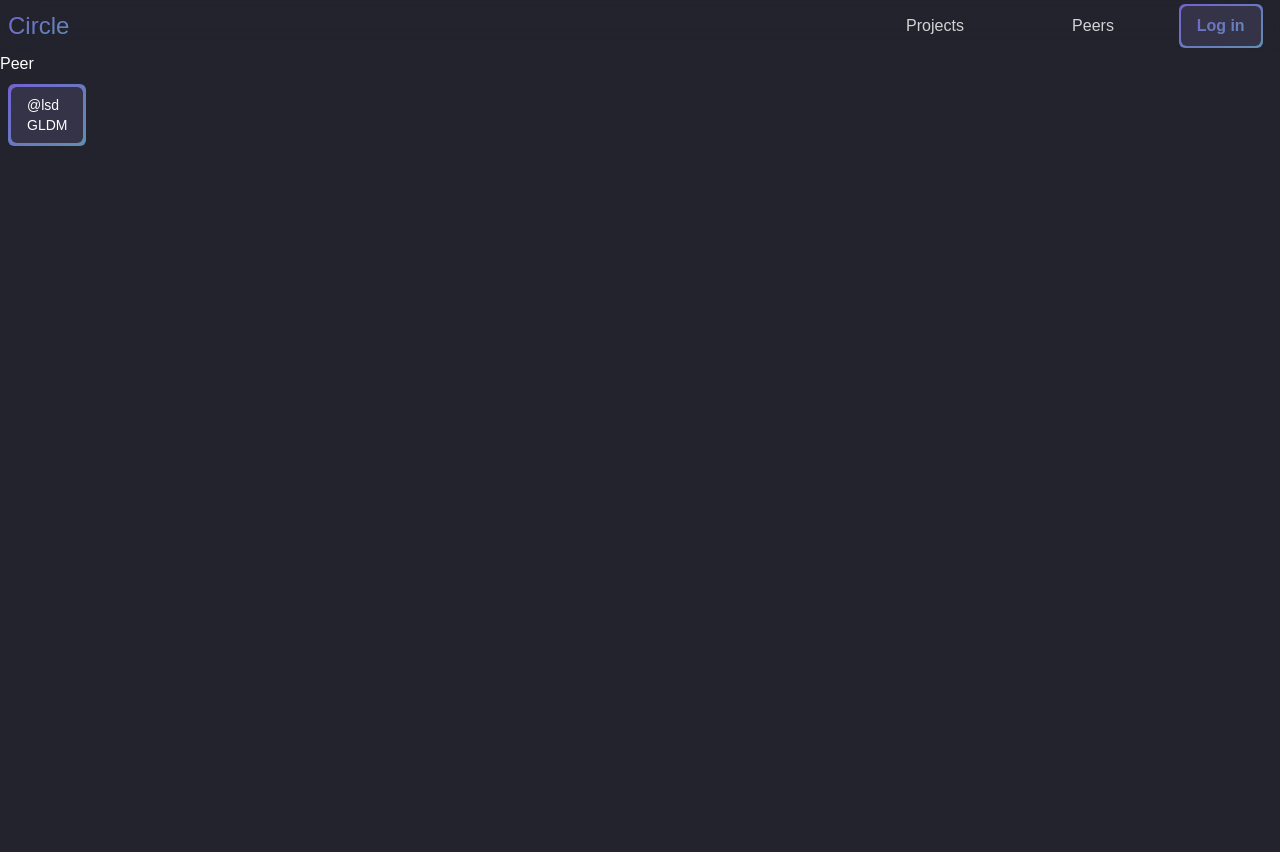
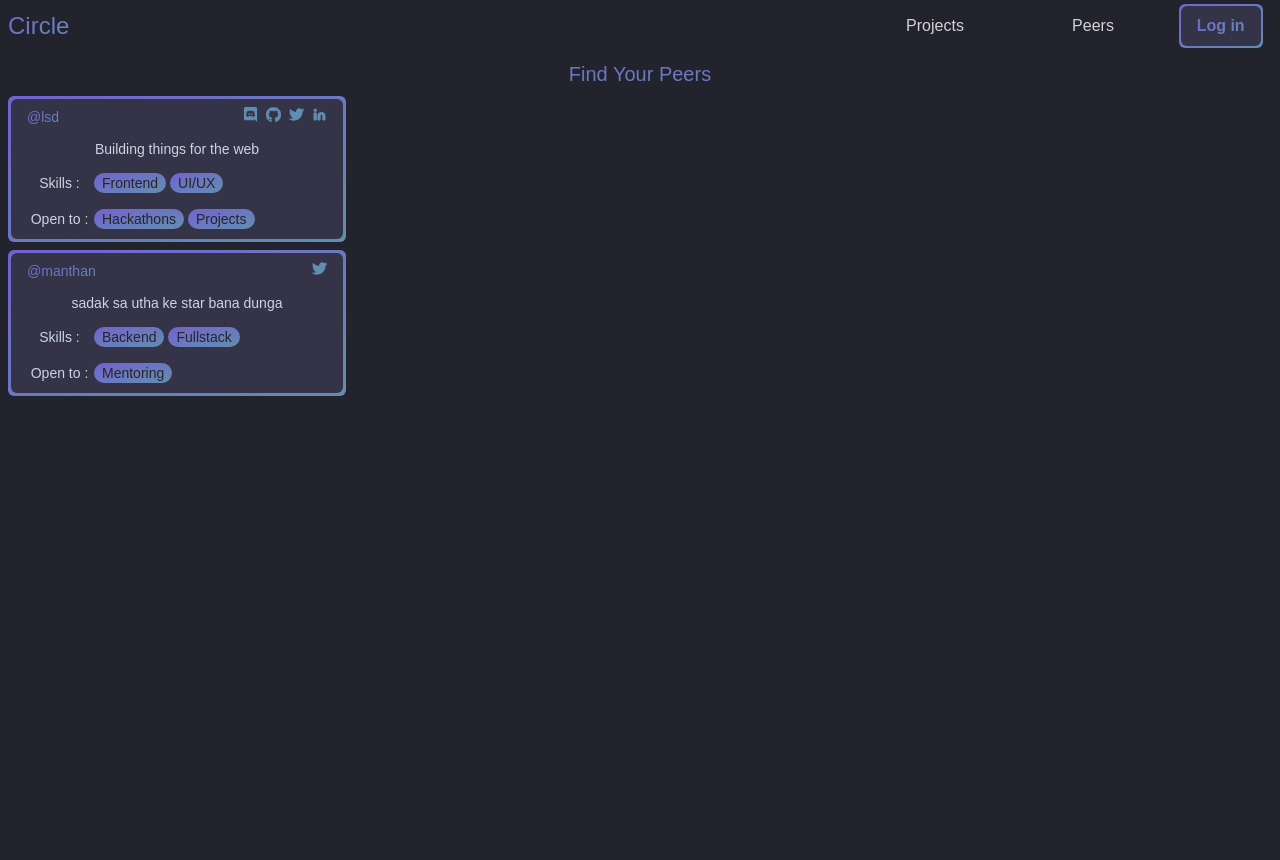
Before and after one commit to your-circle/circle-frontend, a Next.js app: page /peers in a window 1280 px wide. Built offline with nearby package versions, Linux system fonts and the light colour scheme.

Commit message:
Feat: Peer card

```diff
--- a/components/peerCard/PeerCard.tsx
+++ b/components/peerCard/PeerCard.tsx
@@ -1,15 +1,108 @@
 import Card from "../../shared/components/Card";
+import { PeerDetailsType } from "../../shared/schemas/peerDetails.schema";
+import Image from "next/image";
 
-const PeerCard: React.FC = () => {
+type PeerCardProp = {
+  data: PeerDetailsType;
+};
+const PeerCard: React.FC<PeerCardProp> = ({ data }) => {
   return (
     <Card>
-      <div className="text-sm font-normal">
-        <div className="">@lsd</div>
-        <div className="">
-          <span>G</span>
-          <span>L</span>
-          <span>D</span>
-          <span>M</span>
+      <div className="text-sm font-normal flex flex-col items-start justify-around w-[300px] space-y-3 cursor-default">
+        <div className="flex justify-between items-start w-full">
+          <h2 className="text-main-gradient">@{data.userName}</h2>
+          <div className="flex  justify-between space-x-2">
+            {data.socials.discord ? (
+              <a href={`https://discordapp.com/users/`} target="_blank">
+                <Image
+                  className="cursor-pointer"
+                  src="/images/socials/discord.svg"
+                  layout="fixed"
+                  height="15"
+                  width="15"
+                />
+              </a>
+            ) : (
+              ""
+            )}
+            {data.socials.github ? (
+              <a
+                href={`https://www.github.com/${data.socials.github}`}
+                target="_blank"
+              >
+                <Image
+                  className="cursor-pointer"
+                  src="/images/socials/github.svg"
+                  layout="fixed"
+                  height="15"
+                  width="15"
+                />
+              </a>
+            ) : (
+              ""
+            )}
+            {data.socials.twitter ? (
+              <a
+                href={`https://www.twitter.com/${data.socials.twitter}`}
+                target="_blank"
+              >
+                <Image
+                  className="cursor-pointer"
+                  src="/images/socials/twitter.svg"
+                  layout="fixed"
+                  height="15"
+                  width="15"
+                />
+              </a>
+            ) : (
+              ""
+            )}
+            {data.socials.linkedin ? (
+              <a
+                href={`https://www.linkedin.com/${data.socials.linkedin}`}
+                target="_blank"
+              >
+                <Image
+                  className="cursor-pointer"
+                  src="/images/socials/linkedin.svg"
+                  layout="fixed"
+                  height="15"
+                  width="15"
+                />
+              </a>
+            ) : (
+              ""
+            )}
+          </div>
+        </div>
+        <h3 className="mx-auto text-slate-300">{data.about}</h3>
+        <div className="flex items-center">
+          <h4 className="w-[65px] text-center font-light text-slate-300">
+            Skills :
+          </h4>
+          <div className="flex flex-wrap items-center justify-center">
+            {data.skills.map((skill) => {
+              return (
+                <span className="px-2 m-0.5 rounded-full font-extralight bg-gradient text-neutral-800">
+                  {skill}
+                </span>
+              );
+            })}
+          </div>
+        </div>
+        <div className="flex items-center">
+          <h4 className="w-[65px] text-center font-light text-slate-300">
+            Open to :
+          </h4>
+          <div className="flex flex-wrap items-center justify-center">
+            {data.openTo.map((item) => {
+              return (
+                <span className="px-2 m-0.5 rounded-full font-extralight bg-gradient text-neutral-800">
+                  {item}
+                </span>
+              );
+            })}
+          </div>
         </div>
       </div>
     </Card>
--- a/pages/peers.tsx
+++ b/pages/peers.tsx
@@ -1,16 +1,44 @@
 import { useState } from "react";
 import type { NextPage } from "next";
 import PeerCard from "../components/peerCard";
+import { PeerDetailsType } from "../shared/schemas/peerDetails.schema";
 
 const Peer: NextPage = () => {
-  const [PeerData, setPeerdata] = useState(["a"]);
+  const testProp: PeerDetailsType = {
+    userName: "lsd",
+    about: "Building things for the web",
+    socials: {
+      discord: "lsd#5801",
+      linkedin: "in/lakshya-dhariwal/",
+      twitter: "Lakshya_OnALoop",
+      github: "lakshya-dhariwal",
+    },
+    skills: ["Frontend", "UI/UX"],
+    openTo: ["Hackathons", "Projects"],
+  };
+
+  const testProp2: PeerDetailsType = {
+    userName: "manthan",
+    about: "sadak sa utha ke star bana dunga",
+    socials: {
+      twitter: "Lakshya_OnALoop",
+    },
+    skills: ["Backend", "Fullstack"],
+    openTo: ["Mentoring"],
+  };
+
+  const testArray = [testProp, testProp2];
+  const [PeerData, setPeerdata] = useState(testArray);
+
   return (
     <>
       <div className="bg-main-bg  text-white min-h-screen min-w-full">
-        <h1 className="">Peer</h1>
+        <h1 className="text-center w-full text-xl text-main-gradient my-2 ">
+          Find Your Peers
+        </h1>
         <div className="">
           {PeerData.map((Peer) => {
-            return <PeerCard />;
+            return <PeerCard data={Peer} />;
           })}
         </div>
       </div>
--- a/styles/globals.css
+++ b/styles/globals.css
@@ -19,6 +19,9 @@ body {
   .text-main-gradient {
     @apply text-transparent bg-clip-text bg-gradient-to-br from-[#7362D1] to-[#618EB0];
   }
+  .bg-gradient {
+    @apply bg-gradient-to-br from-[#7362D1] to-[#618EB0];
+  }
 }
 
 a {
```
